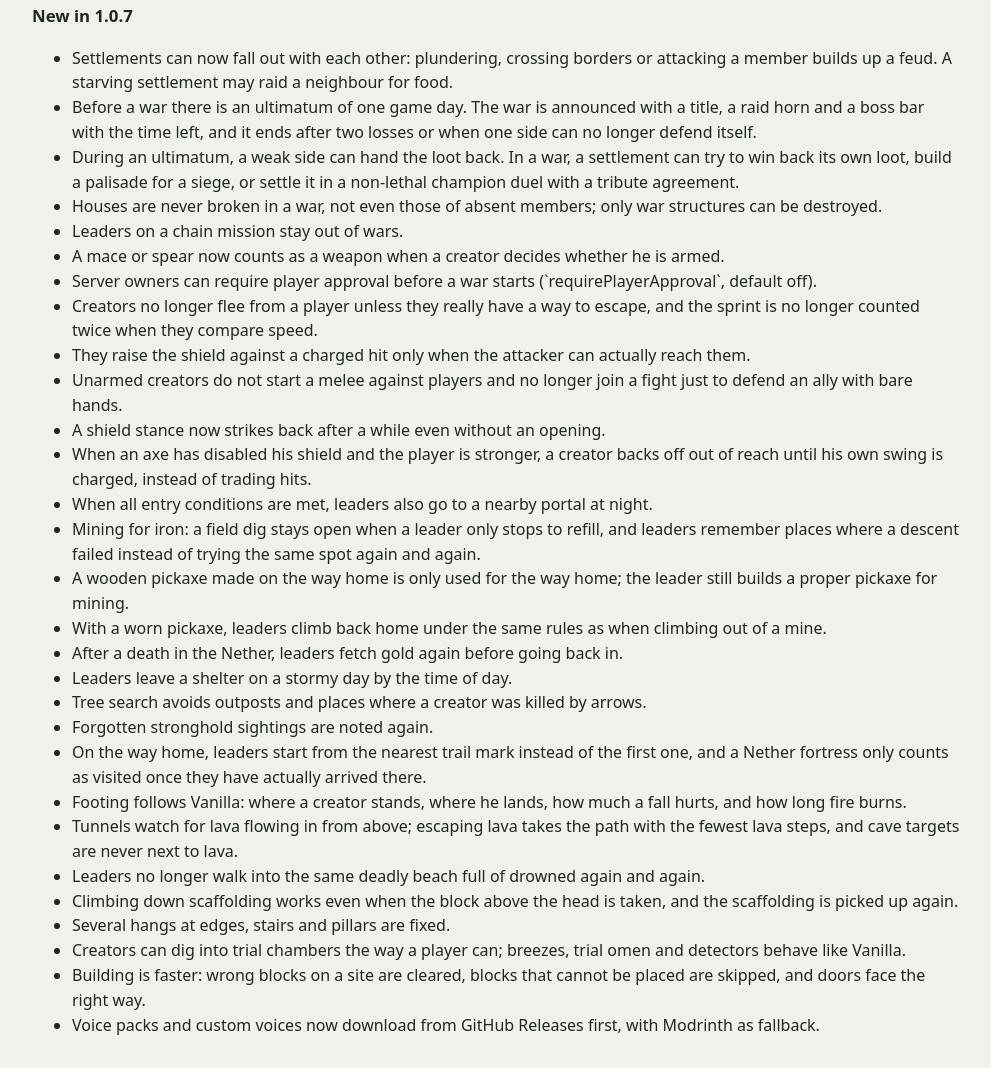
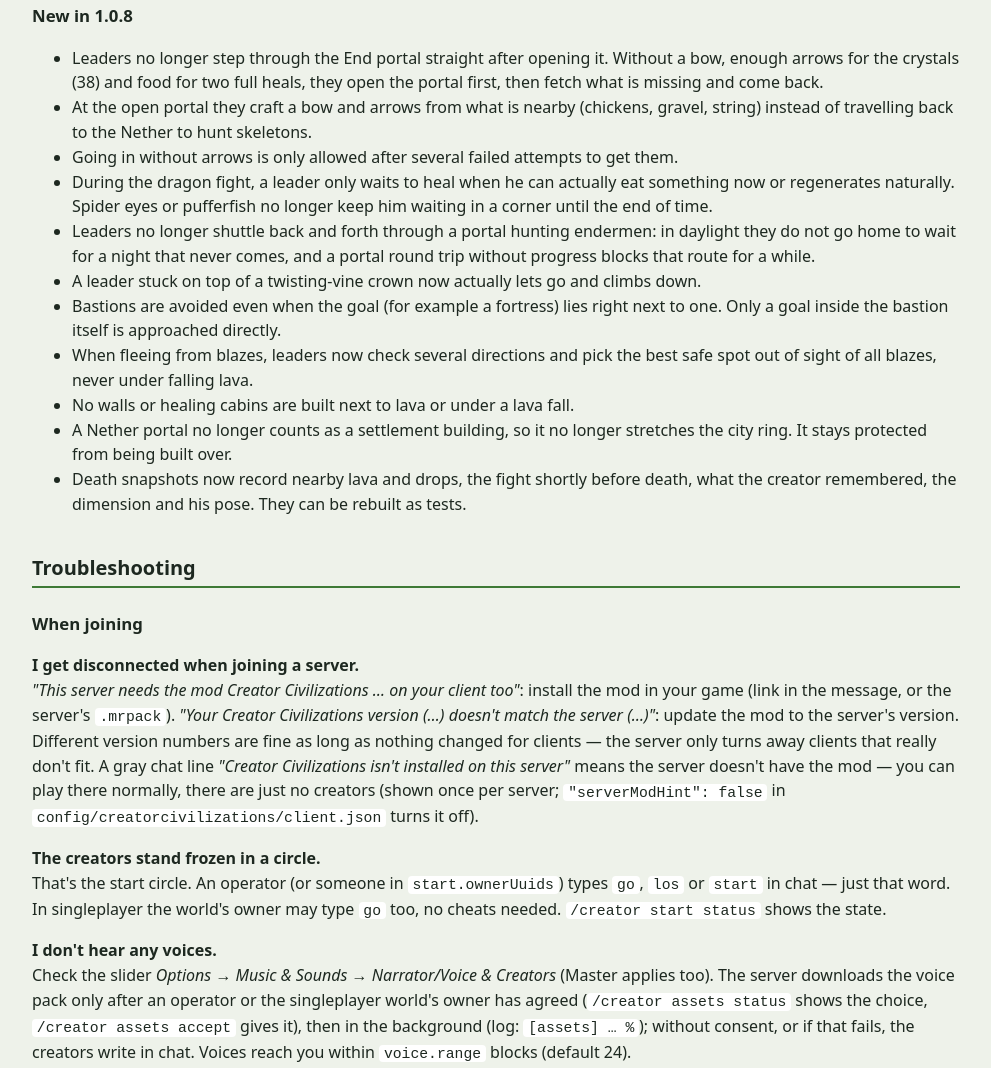
Before and after one commit to MaxDelta1/creator-civilizations-guide, a plain HTML site: page guide_en.html in a window 1280 px wide. Shown: the part 7037-8105 px from the top of the page, without its empty margins (144-1135 px from the left). Drawn offline with Linux system fonts and the light colour scheme.

Commit message:
Guide (EN/DE) from mod 1.0.8

```diff
--- a/guide_en.html
+++ b/guide_en.html
@@ -257,37 +257,19 @@ have prevented it.</p>
 <h2 id="new">New</h2>
 <p>Since <b>1.0</b> every update is checked on our live server: creators, missions, chests and settlements must survive it. Still, back up your world before updating.
 Feedback and bug reports on <a href="https://discord.gg/UhDS59wVWJ">Discord</a> (#bugs, #ideas).</p>
-<h3>New in 1.0.7</h3>
+<h3>New in 1.0.8</h3>
 <ul>
-  <li>Settlements can now fall out with each other: plundering, crossing borders or attacking a member builds up a feud. A starving settlement may raid a neighbour for food.</li>
-  <li>Before a war there is an ultimatum of one game day. The war is announced with a title, a raid horn and a boss bar with the time left, and it ends after two losses or when one side can no longer defend itself.</li>
-  <li>During an ultimatum, a weak side can hand the loot back. In a war, a settlement can try to win back its own loot, build a palisade for a siege, or settle it in a non-lethal champion duel with a tribute agreement.</li>
-  <li>Houses are never broken in a war, not even those of absent members; only war structures can be destroyed.</li>
-  <li>Leaders on a chain mission stay out of wars.</li>
-  <li>A mace or spear now counts as a weapon when a creator decides whether he is armed.</li>
-  <li>Server owners can require player approval before a war starts (`requirePlayerApproval`, default off).</li>
-  <li>Creators no longer flee from a player unless they really have a way to escape, and the sprint is no longer counted twice when they compare speed.</li>
-  <li>They raise the shield against a charged hit only when the attacker can actually reach them.</li>
-  <li>Unarmed creators do not start a melee against players and no longer join a fight just to defend an ally with bare hands.</li>
-  <li>A shield stance now strikes back after a while even without an opening.</li>
-  <li>When an axe has disabled his shield and the player is stronger, a creator backs off out of reach until his own swing is charged, instead of trading hits.</li>
-  <li>When all entry conditions are met, leaders also go to a nearby portal at night.</li>
-  <li>Mining for iron: a field dig stays open when a leader only stops to refill, and leaders remember places where a descent failed instead of trying the same spot again and again.</li>
-  <li>A wooden pickaxe made on the way home is only used for the way home; the leader still builds a proper pickaxe for mining.</li>
-  <li>With a worn pickaxe, leaders climb back home under the same rules as when climbing out of a mine.</li>
-  <li>After a death in the Nether, leaders fetch gold again before going back in.</li>
-  <li>Leaders leave a shelter on a stormy day by the time of day.</li>
-  <li>Tree search avoids outposts and places where a creator was killed by arrows.</li>
-  <li>Forgotten stronghold sightings are noted again.</li>
-  <li>On the way home, leaders start from the nearest trail mark instead of the first one, and a Nether fortress only counts as visited once they have actually arrived there.</li>
-  <li>Footing follows Vanilla: where a creator stands, where he lands, how much a fall hurts, and how long fire burns.</li>
-  <li>Tunnels watch for lava flowing in from above; escaping lava takes the path with the fewest lava steps, and cave targets are never next to lava.</li>
-  <li>Leaders no longer walk into the same deadly beach full of drowned again and again.</li>
-  <li>Climbing down scaffolding works even when the block above the head is taken, and the scaffolding is picked up again.</li>
-  <li>Several hangs at edges, stairs and pillars are fixed.</li>
-  <li>Creators can dig into trial chambers the way a player can; breezes, trial omen and detectors behave like Vanilla.</li>
-  <li>Building is faster: wrong blocks on a site are cleared, blocks that cannot be placed are skipped, and doors face the right way.</li>
-  <li>Voice packs and custom voices now download from GitHub Releases first, with Modrinth as fallback.</li>
+  <li>Leaders no longer step through the End portal straight after opening it. Without a bow, enough arrows for the crystals (38) and food for two full heals, they open the portal first, then fetch what is missing and come back.</li>
+  <li>At the open portal they craft a bow and arrows from what is nearby (chickens, gravel, string) instead of travelling back to the Nether to hunt skeletons.</li>
+  <li>Going in without arrows is only allowed after several failed attempts to get them.</li>
+  <li>During the dragon fight, a leader only waits to heal when he can actually eat something now or regenerates naturally. Spider eyes or pufferfish no longer keep him waiting in a corner until the end of time.</li>
+  <li>Leaders no longer shuttle back and forth through a portal hunting endermen: in daylight they do not go home to wait for a night that never comes, and a portal round trip without progress blocks that route for a while.</li>
+  <li>A leader stuck on top of a twisting-vine crown now actually lets go and climbs down.</li>
+  <li>Bastions are avoided even when the goal (for example a fortress) lies right next to one. Only a goal inside the bastion itself is approached directly.</li>
+  <li>When fleeing from blazes, leaders now check several directions and pick the best safe spot out of sight of all blazes, never under falling lava.</li>
+  <li>No walls or healing cabins are built next to lava or under a lava fall.</li>
+  <li>A Nether portal no longer counts as a settlement building, so it no longer stretches the city ring. It stays protected from being built over.</li>
+  <li>Death snapshots now record nearby lava and drops, the fight shortly before death, what the creator remembered, the dimension and his pose. They can be rebuilt as tests.</li>
 </ul>
 
 <h2 id="troubleshooting">Troubleshooting</h2>
```
Also changed, not shown: anleitung.html (+12 -30 lines).
